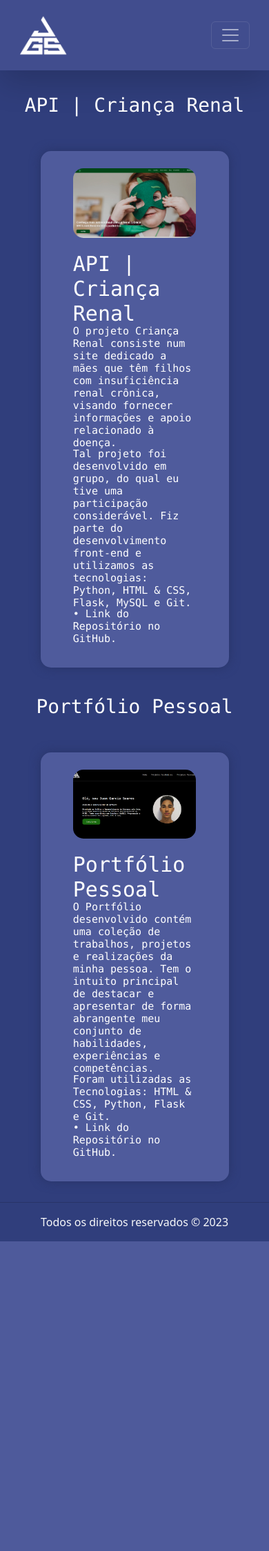
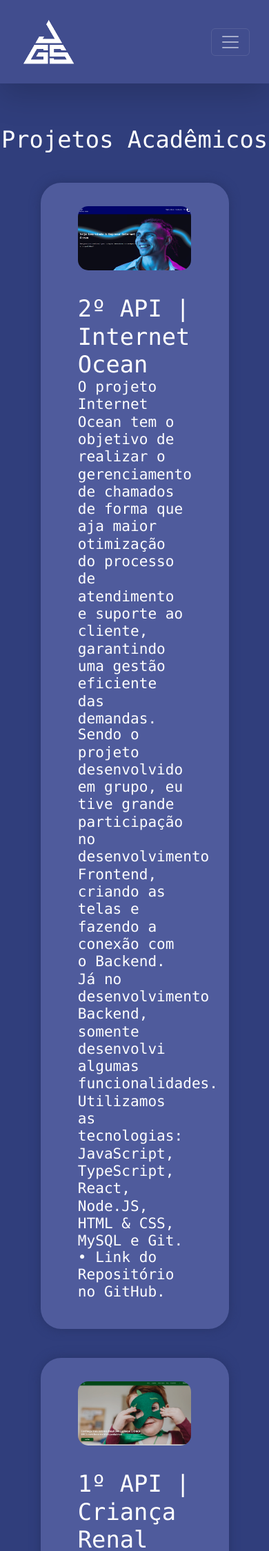
Before and after one commit to ojuansoares/portifolio, a Flask app: page /projetos in a window 390 px wide. Shown: the top 2249 px of the page at 69% size. Before the commit the page ends 1800 px from the top, so only its background shows below. Run offline with Flask 3, Linux system fonts and the light colour scheme.

Commit message:
Atualização das informações do portifólio, como novos projetos pessoais e acadêmicos, tecnologias conhecidas e informações pessoais.

```diff
--- a/api/app.py
+++ b/api/app.py
@@ -4,7 +4,14 @@ app = Flask("__name__")
 
 projetos_academicos = [
     {
-        'titulo': 'API | Criança Renal',
+        'titulo': '2º API | Internet Ocean',
+        'imagem_src': 'static/images/api2s.png',
+        'descricao1': 'O projeto Internet Ocean tem o objetivo de realizar o gerenciamento de chamados de forma que aja maior otimização do processo de atendimento e suporte ao cliente, garantindo uma gestão eficiente das demandas.',
+        'descricao2': 'Sendo o projeto desenvolvido em grupo, eu tive grande participação no desenvolvimento Frontend, criando as telas e fazendo a conexão com o Backend. Já no desenvolvimento Backend, somente desenvolvi algumas funcionalidades. Utilizamos as tecnologias: JavaScript, TypeScript, React, Node.JS, HTML & CSS, MySQL e Git.',
+        'link_github': 'https://github.com/CoddingWarriors/Api_CoddingWarriors',
+    },
+    {
+        'titulo': '1º API | Criança Renal',
         'imagem_src': 'static/images/api.png',
         'descricao1': 'O projeto Criança Renal consiste num site dedicado a mães que têm filhos com insuficiência renal crônica, visando fornecer informações e apoio relacionado à doença.',
         'descricao2': 'Tal projeto foi desenvolvido em grupo, do qual eu tive uma participação considerável. Fiz parte do desenvolvimento front-end e utilizamos as tecnologias: Python, HTML & CSS, Flask, MySQL e Git.',
@@ -20,6 +27,13 @@ projetos_pessoais = [
         'descricao2': 'Foram utilizadas as Tecnologias: HTML & CSS, Python, Flask e Git.',
         'link_github': 'https://github.com/ojuansoares/portifolio_digital_dsm',
     },
+    {
+        'titulo': 'Curso de Violão',
+        'imagem_src': 'static/images/cursoviolao.png',
+        'descricao1': 'Este projeto foi feito com o intuito de compartilhar o curso de violão do meu pai. O site contém informações sobre o curso e o professor do mesmo, visualização do endereço pelo Google Maps e uma funcionalidade de enviar um e-mail automaticamente para o professor do curso através do próprio site.',
+        'descricao2': 'Foram utilizadas as Tecnologias: HTML & CSS, Python, Flask e Git.',
+        'link_github': 'https://github.com/ojuansoares/curso-violao',
+    },
 ]
 
 @app.route("/")
--- a/api/static/css/style.css
+++ b/api/static/css/style.css
@@ -1,34 +1,33 @@
 /* \/ IMAGENS \/ */
 
 .img_proj{
-    width: 80%;
+    width: 55vh;
     border-radius: 15px;
 }
 
 .minha_foto{
-    width: 250px;
-    height: 250px;
-    transition: transform 0.8s;
-    transform: rotate(0deg);
+    width: 45vh;
+    border-radius: 50%;
+    transition: transform 0.5s;
     filter: brightness(115%);
     filter: contrast(110%);
     filter: saturate(115%);
 }
 
 .navbar__logo{
-    width: 70px;
-    height: 60px;
+    width: 11.5vh;
+    margin: 0.6vh;
     transition: transform 0.4s;
 }
 
 /* \/ ESPAÇO PARA NAVBAR \/ */
 
 .espaçohome{
-    padding-top: 160px;
+    padding-top: 22vh;
 }
 
 .espaçoproj{
-    padding-top: 80px;
+    padding-top: 15vh;
 }
 
 /* \/ LOGO \/ */
@@ -64,17 +63,18 @@
 
 .proj_content{
     display: flex;
-    margin-top: 100px;
+    margin-top: 4vh;
     margin-left: 15%;
     margin-right: 15%;
     justify-content: space-around;
     width: 70%;
     align-items: center;
     transition: transform 0.3s;
+    gap: 2vh;
 
     background-color: #4f5b9c;
-    padding: 25px;
-    border-radius: 15px;
+    padding: 4vh;
+    border-radius: 3.5vh;
     box-shadow: 0px 0px 15px #283468;
 }
 
@@ -154,8 +154,8 @@ a{
 
 .titulo{
     padding-top: 40px;
-    font-size: 20px;
-    margin-bottom: -50px;
+    font-size: 6.4vh;
+    margin-bottom: 2vh;
     text-align: center;
     font-family: "Monaco", monospace;
 
@@ -168,14 +168,15 @@ a{
 }
 
 .texto1{
-    font-size: 30px;
+    font-size: 5.4vh;
     margin-top: 0px;
     font-family: "Monaco", monospace;
+    text-align: start;
 }
 
 .texto2{
     color: white;
-    font-size: 15px;
+    font-size: 2.8vh;
     margin-top: -10px;
     font-weight: 100;
     font-family: "Monaco", monospace;
@@ -262,9 +264,18 @@ a{
     min-width: 200px;
 }
 
-@media (width <= 768px) {
+@media (width <= 1000px) {
 
     /* \/ HOME \/ */
+
+    .navbar-nav{
+        text-align: center;
+    }
+
+    .navbar__logo{
+        width: 9vh;
+        transition: transform 0.4s;
+    }
 
     .page_content1{
         display: flex;
@@ -288,9 +299,29 @@ a{
         max-width: 80%;
     }
 
+    .texto1{
+        font-size: 4vh;
+        margin-top: 0px;
+        font-family: "Monaco", monospace;
+    }
+
+    .texto2{
+        color: white;
+        font-size: 2.5vh;
+        margin-top: -10px;
+        font-weight: 100;
+        font-family: "Monaco", monospace;
+    }
+
+    .texto_thin{
+        font-size: 2.5vh;
+        font-family: "Monaco", monospace;
+        text-align: start;
+        font-weight: 100;
+    }
+
     .minha_foto{
-        width: 80%;
-        height: 80%;
+        width: 27vh;
         margin-bottom: 50px;
     }
 
@@ -310,7 +341,7 @@ a{
     .proj_content{
         display: flex;
         flex-direction: column;
-        margin-top: 100px;
+        margin-top: 5vh;
         margin-left: 15%;
         margin-right: 15%;
         justify-content: center;
@@ -320,8 +351,8 @@ a{
 
 
         background-color: #4f5b9c;
-        padding: 25px;
-        border-radius: 15px;
+        padding: 4vh;
+        border-radius: 3.5vh;
         box-shadow: 0px 0px 15px #283468;
     }
 
@@ -336,8 +367,8 @@ a{
 
     .titulo{
         padding-top: 40px;
-        font-size: 20px;
-        margin-bottom: -50px;
+        font-size: 4vh;
+        margin-bottom: 2vh;
         text-align: center;
         justify-content: center;
         align-items: center;
--- a/api/templates/base.html
+++ b/api/templates/base.html
@@ -12,7 +12,7 @@
 
     <header class="navbar">
 
-        <nav class="navbar navbar-expand-md fixed-top shadow-lg p-3 mb-5" data-bs-theme="dark" style="background-color: #4f5b9c8e">
+        <nav class="navbar navbar-expand-lg fixed-top shadow-lg p-3 mb-5" data-bs-theme="dark" style="background-color: #4f5b9c8e">
             <div class="container-fluid">
                 <a class="navbar-brand" href="/">
                     <img class="navbar__logo" src="static/images/logo.png" alt="logo">
@@ -23,13 +23,27 @@
               <div class="collapse navbar-collapse flex-row-reverse" id="navbarNav">
                 <ul class="navbar-nav gap-3">
                   <li class="nav-item">
-                    <a class="nav-link active fs-5 text-white titulo_navbar" aria-current="page" href="/">PORTFÓLIO</a>
+                    <a class="nav-link active text-white titulo_navbar" aria-current="page" href="/">PORTFÓLIO</a>
                   </li>
+                  <div class="d-none d-lg-block d-flex m-auto" style="
+                  color: #FFF;
+                  font-size: 3vh;
+                  padding-left: 3vh;
+                  padding-right: 3vh;">
+                  |
+                  </div>
                   <li class="nav-item">
-                    <a class="nav-link active fs-5 text-white titulo_navbar" href="/projetos">PROJETOS</a>
+                    <a class="nav-link active text-white titulo_navbar" href="/projetos">PROJETOS</a>
                   </li>
+                  <div class="d-none d-lg-block d-flex m-auto" style="
+                  color: #FFF;
+                  font-size: 3vh;
+                  padding-left: 3vh;
+                  padding-right: 3vh;">
+                  |
+                  </div>
                   <li class="nav-item">
-                    <a class="nav-link active fs-5 text-white titulo_navbar" href="/sobre_mim">SOBRE MIM</a>
+                    <a class="nav-link active text-white titulo_navbar" href="/sobre_mim">SOBRE MIM</a>
                   </li>
                 </ul>
               </div>
@@ -44,9 +58,9 @@
         {% endblock %}
     </main>
 
-    <footer class="text-light py-3" style="margin-top: 30px; border-top: solid 1px #283468;">
+    <footer class="text-light py-3 texto2" style="margin-top: 30px; border-top: solid 1px #283468;">
       <div class="container text-center">
-        <p class="mb-0">Todos os direitos reservados &copy; 2023</p>
+        <p class="mb-2">Todos os direitos reservados &copy; 2024</p>
       </div>
     </footer>
 
--- a/api/templates/portfolio.html
+++ b/api/templates/portfolio.html
@@ -7,12 +7,11 @@
     <div class="text_content">
         <h1 class="texto1">Olá, sou Juan Garcia Soares</h1><br>
         <h2 class="texto2">Analista e Desenvolvedor de Software</h2><br>
-        <h2 class="texto2">Granduado em Análise e Desenvolvimento de Sistemas pela Unip, e cursando Desenvolvimento de Software Multiplataforma na FATEC. Tenho experiência com DataBase (MySQL), Programação e Desenvolvimento Web (Python, HTML & CSS).</h2><br>
+        <h2 class="texto2">Granduado em Análise e Desenvolvimento de Sistemas pela Unip, e cursando o 2º semestre de Desenvolvimento de Software Multiplataforma na FATEC. Tenho experiência com DataBase (MySQL), Programação e Desenvolvimento Web (Python, JavaScript, TypeScript, React, HTML & CSS).</h2><br>
         <h1 class="texto1">Redes Sociais:</h1>
         <div class="redes">
             <a href="//www.linkedin.com/in/ojuansoares/" target="_blank"><img class="logo" src="static/images/linkedin.png" class="media-object  img-responsive img-thumbnail" alt="linkedin logo"></a>
             <a href="//github.com/ojuansoares" target="_blank"><img class="logo" src="static/images/github.png" class="media-object  img-responsive img-thumbnail" alt="github logo"></a>
-            <a href="//www.instagram.com/ojuansoares/" target="_blank"><img class="logo" src="static/images/instagram.png" class="media-object img-responsive img-thumbnail" alt="instagram logo"></a>
         </div>
     </div>
 
--- a/api/templates/projetos.html
+++ b/api/templates/projetos.html
@@ -3,12 +3,13 @@
 
 <div class="espaçoproj"></div>
 
-<body style="background-color: black; color: white;";>
+<body style="background-color: black; color: white;">
 
+
+<div class="min_width">
+    <h1 class="titulo">Projetos Acadêmicos</h1>
+</div>
 {% for projeto in projetos_academicos %}
-    <div class="titulo min_width">
-        <h1>{{ projeto['titulo'] }}</h1>
-    </div>
 
     <div class="proj_content min_width">
         <div>
@@ -23,10 +24,11 @@
     </div>
 {% endfor %}
 
+<div class="min_width">
+    <h1 class="titulo">Projetos Pessoais</h1>
+</div>
+
 {% for projeto in projetos_pessoais %}
-    <div class="titulo min_width">
-        <h1>{{ projeto['titulo'] }}</h1>
-    </div>
 
     <div class="proj_content min_width">
         <div>
```
Also changed, not shown: other parts of api/static/css/style.css (+17 -16 lines), api/templates/sobre_mim.html (+19 -8 lines), api/static/images/api2s.PNG (added), api/static/images/cursoviolao.png (added), api/static/images/foto.png, api/static/images/foto2.png (added), api/static/images/js.png (added), api/static/images/nodejs.png (added), api/static/images/react.png (added), api/static/images/ts.png (added).
